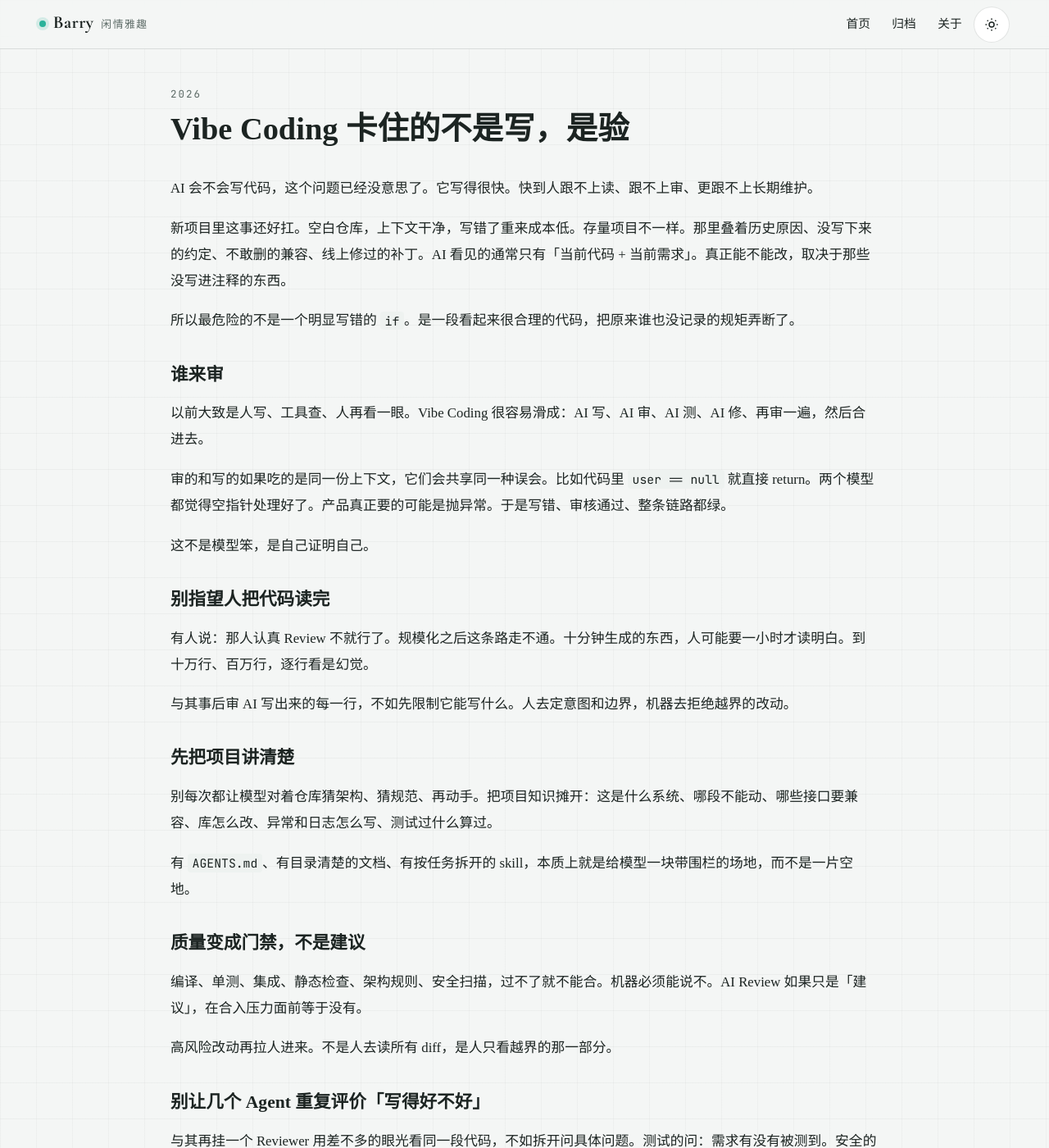
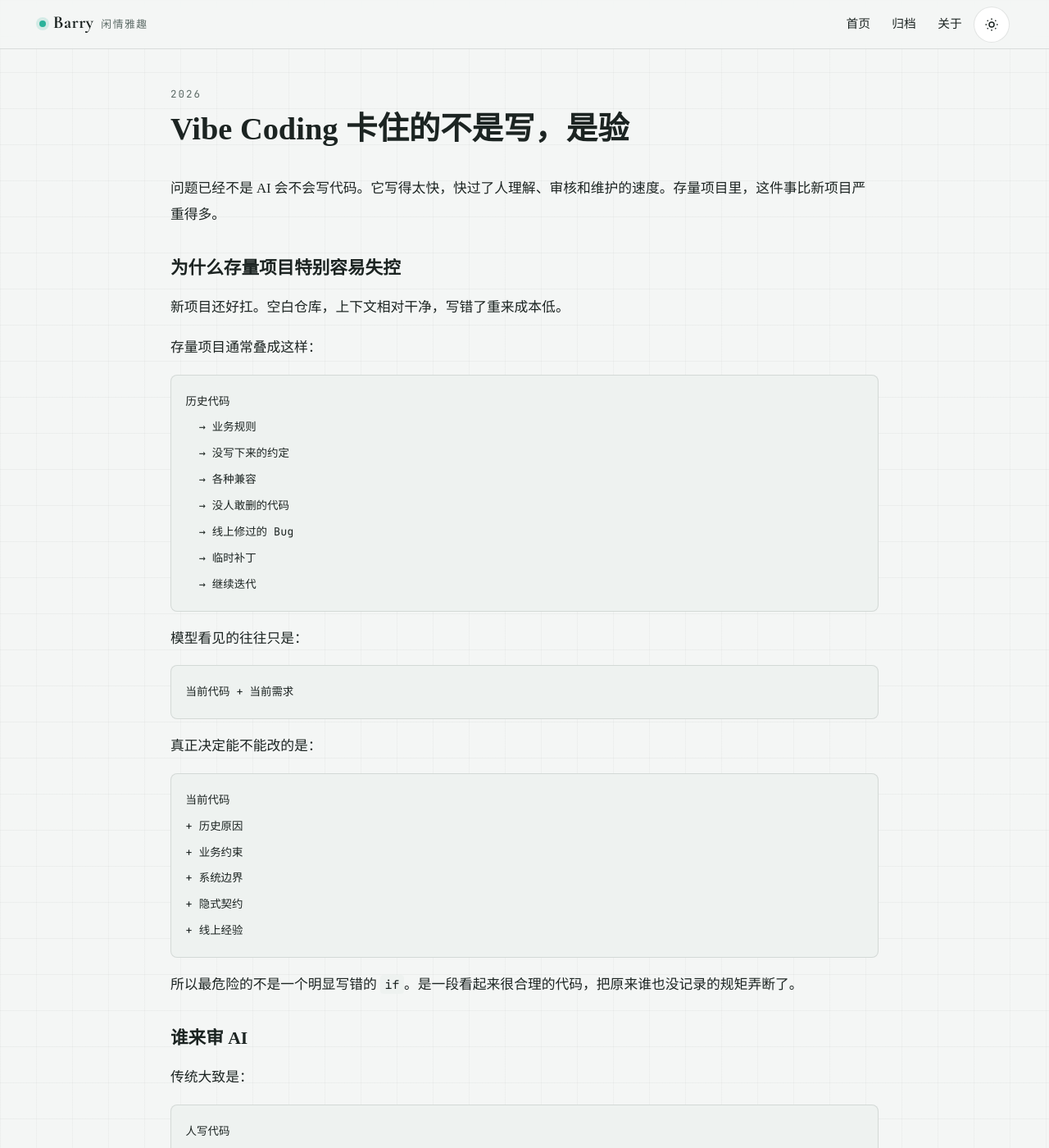
Before and after one commit to Barry04/Barry04.github.io, a Jekyll site: the page built from 2026/vibe-coding-bottleneck.md, in a window 1280 px wide and 1400 px high. Shown: the whole window at 82% size. Built offline with Jekyll 4.4.1, drawn with Linux system fonts in a browser that asks for light colours; comment, search, counter and statistics services are not loaded; some of the changed text lies outside the part shown.

Commit message:
Restore the full vibe-coding verification essay
The first cut was too short. Put back the layers, examples, and diagrams
in a blog voice.

SummerSec

````diff
--- a/2026/vibe-coding-bottleneck.md
+++ b/2026/vibe-coding-bottleneck.md
@@ -3,52 +3,232 @@
 title: Vibe Coding 卡住的不是写，是验
 ---
 
-AI 会不会写代码，这个问题已经没意思了。它写得很快。快到人跟不上读、跟不上审、更跟不上长期维护。
+问题已经不是 AI 会不会写代码。它写得太快，快过了人理解、审核和维护的速度。存量项目里，这件事比新项目严重得多。
 
-新项目里这事还好扛。空白仓库，上下文干净，写错了重来成本低。存量项目不一样。那里叠着历史原因、没写下来的约定、不敢删的兼容、线上修过的补丁。AI 看见的通常只有「当前代码 + 当前需求」。真正能不能改，取决于那些没写进注释的东西。
+## 为什么存量项目特别容易失控
+
+新项目还好扛。空白仓库，上下文相对干净，写错了重来成本低。
+
+存量项目通常叠成这样：
+
+```text
+历史代码
+  → 业务规则
+  → 没写下来的约定
+  → 各种兼容
+  → 没人敢删的代码
+  → 线上修过的 Bug
+  → 临时补丁
+  → 继续迭代
+```
+
+模型看见的往往只是：
+
+```text
+当前代码 + 当前需求
+```
+
+真正决定能不能改的是：
+
+```text
+当前代码
++ 历史原因
++ 业务约束
++ 系统边界
++ 隐式契约
++ 线上经验
+```
 
 所以最危险的不是一个明显写错的 `if`。是一段看起来很合理的代码，把原来谁也没记录的规矩弄断了。
 
-## 谁来审
+## 谁来审 AI
 
-以前大致是人写、工具查、人再看一眼。Vibe Coding 很容易滑成：AI 写、AI 审、AI 测、AI 修、再审一遍，然后合进去。
+传统大致是：
 
-审的和写的如果吃的是同一份上下文，它们会共享同一种误会。比如代码里 `user == null` 就直接 return。两个模型都觉得空指针处理好了。产品真正要的可能是抛异常。于是写错、审核通过、整条链路都绿。
+```text
+人写代码
+ → 工具辅助检查
+ → 人 Review
+ → 上线
+```
 
-这不是模型笨，是自己证明自己。
+Vibe Coding 之后很容易滑成：
 
-## 别指望人把代码读完
+```text
+AI 写
+ → AI Review
+ → AI 测
+ → AI 修
+ → AI 再 Review
+ → 上线
+```
 
-有人说：那人认真 Review 不就行了。规模化之后这条路走不通。十分钟生成的东西，人可能要一小时才读明白。到十万行、百万行，逐行看是幻觉。
+看起来很完整。但有个硬伤：写的和审的如果吃的是同一份上下文，它们会共享同一种误会。
 
-与其事后审 AI 写出来的每一行，不如先限制它能写什么。人去定意图和边界，机器去拒绝越界的改动。
+比如：
 
-## 先把项目讲清楚
+```java
+if (user == null) {
+    return;
+}
+```
 
-别每次都让模型对着仓库猜架构、猜规范、再动手。把项目知识摊开：这是什么系统、哪段不能动、哪些接口要兼容、库怎么改、异常和日志怎么写、测试过什么算过。
+写的那个说：空指针已经处理，没问题。审的那个说：确实处理了 null，代码安全。产品真正要的可能是：`user == null` 应该抛异常，而不是静默返回。
 
-有 `AGENTS.md`、有目录清楚的文档、有按任务拆开的 skill，本质上就是给模型一块带围栏的场地，而不是一片空地。
+于是写错、审核通过、整条链路都绿。这不是模型笨，是自己证明自己。认知闭环。
 
-## 质量变成门禁，不是建议
+## 加人盯代码，规模化不了
 
-编译、单测、集成、静态检查、架构规则、安全扫描，过不了就不能合。机器必须能说不。AI Review 如果只是「建议」，在合入压力面前等于没有。
+有人说：那人认真 Review 不就行了。
 
-高风险改动再拉人进来。不是人去读所有 diff，是人只看越界的那一部分。
+这个方案看起来负责，规模化能力其实很差。十分钟生成一千行，人可能要一小时才读明白。瓶颈重新回到人。到十万行、百万行、千万行，逐行看是幻觉。
 
-## 别让几个 Agent 重复评价「写得好不好」
+该改的不是「审得更勤」，而是：
 
-与其再挂一个 Reviewer 用差不多的眼光看同一段代码，不如拆开问具体问题。测试的问：需求有没有被测到。安全的问：有没有新风险。架构的问：有没有踩项目自己的规矩。数据库的问：变更能不能兼容。
+从「审核 AI 写出的代码」，变成「限制 AI 可以写出什么代码」。
+
+人去定意图和边界。机器去拒绝越界的改动。
+
+## 比较靠谱的五层
+
+可以把它想成：
+
+```text
+                 人
+                 │
+          定义意图 / 边界
+                 ↓
+             AI Coding
+                 ↓
+            自动化约束层
+        Test / Static / Policy
+                 ↓
+            独立验证 Agent
+                 ↓
+            Sandbox / CI
+                 ↓
+               Merge
+                 ↓
+            Production
+```
+
+核心就一句：不要让 AI 自己证明自己正确。
+
+### 第一层：先给它项目认知
+
+存量项目不能每次都让模型读代码、猜架构、猜规范、再动手。要把项目知识摊开。
+
+比如：
+
+```text
+AGENTS.md
+
+docs/
+├── architecture/
+├── business/
+├── conventions/
+├── database/
+├── deployment/
+└── risks/
+
+skills/
+├── add-api/
+├── modify-db/
+├── modify-cache/
+├── add-component/
+└── bug-fix/
+```
+
+让它先知道：这是什么系统、哪些地方不能动、哪些是核心路径、哪些接口要兼容、数据库怎么变更、缓存怎么用、异常和日志怎么写、测试过什么算过。
+
+这样才不是对着代码自由发挥，而是在一块带围栏的场地里编程。`AGENTS.md`、文档、按任务拆开的 skill，本质上就是这块场地。
+
+### 第二层：质量从建议变成门禁
+
+```text
+改代码
+ → 编译
+ → 单测
+ → 集成
+ → 静态分析
+ → 架构规则
+ → 安全扫描
+ → Diff 风险
+ → 过了才 Merge，不过就打回去修
+```
+
+最关键的是：机器必须能说不。
+
+违反规则、测试失败、架构违规，不允许合。高风险修改才拉人进来。AI Review 如果只是「建议」，在合入压力面前等于没有。
+
+### 第三层：别让几个 Agent 重复评价「写得好不好」
+
+不要再挂一个 Reviewer，用差不多的眼光看同一段代码。拆开，让它们回答不同的具体问题：
+
+```text
+              Coder
+                ↓
+     ┌──────────┼───────────┐
+  Test Agent  Security   Architecture
+                ↓
+             Evidence
+                ↓
+             Decision
+```
+
+- Test：需求有没有被测试证明？
+- Security：有没有引入安全风险？
+- Architecture：有没有违反项目自己的架构规则？
+- DB：数据库变更有没有兼容问题？
 
 问题越具体，越不容易一起瞎。
 
-还有一层更硬：外部事实。很多错只有跑起来才知道。改计价就拿历史订单回放，新旧结果对着看。这时不再是「模型觉得对」，而是「这批数据上结果对得上」。
+### 第四层：必须引入外部事实
 
-## 顺序也该倒过来
+AI Review 最大的问题是：它很容易用代码解释代码。很多错只有跑起来才知道。所以要有：
 
-需求进来，先分析影响面，再出修改计划和验证方案，先补测试，再改代码，跑验证，对比结果，最后才提交。也就是 Plan → Test → Code → Verify。不是先写一堆，再请人（或另一个模型）看一眼。
+```text
+Code → Run → Observe → Evidence
+```
 
-人的角色会往上走：定目标、定约束、定架构和风险边界。模型在边界里实现和举证。举证过不了，就不能当它做对了。
+改计价，不要只盯着 `calculatePrice()`。拿一千个历史订单回放，新旧结果对着看。这时不再是「模型觉得对」，而是「这批数据上结果对得上」。
 
-## 一句收住
+### 第五层：存量项目里，顺序该倒过来
 
-Vibe Coding 真正稀缺的不是生成，是验证。生成成本掉下去了，理解和验证的成本没有一起掉，存量系统就会迅速堆债。破局不是加人盯代码，而是约束、自动验证、彼此独立的检查，再加上高风险才进人工。谁能让模型在几十万、几百万行的老系统里持续改、还不失控，谁才把这件事做成了工程。
+不是需求来了就直接写。
+
+```text
+需求
+ → 分析影响范围
+ → 生成修改计划
+ → 生成验证方案
+ → 先写测试
+ → 再改代码
+ → 执行验证
+ → 对比结果
+ → 提交变更
+```
+
+也就是 **Plan → Test → Code → Verify**，不是 **Code → Review**。
+
+人的角色会往上走：定目标、定约束、定架构和风险边界。模型在边界里实现，并且拿出证据。证据过不了，就不能当它做对了。
+
+未来更成熟的 Coding Agent，也不该只是「帮我写代码」。它该带着项目上下文出变更计划，再编码，再验证，再过策略引擎，高风险才进人工门。人不再负责写每一行，也不再负责读每一行。
+
+## 收住
+
+Vibe Coding 真正稀缺的不是生成，是验证。生成成本掉下去了，理解和验证的成本没有一起掉，存量系统就会迅速堆债。
+
+破局不是加人盯 diff，而是工程约束、自动验证、彼此独立的检查，再加上高风险才进人工。让模型改代码必须提供可验证的证据，而不是让人去相信它。
+
+路径大概是：
+
+```text
+Vibe Coding
+  → AI Coding
+  → AI + Harness
+  → AI + Automated Verification
+  → AI Software Engineering
+```
+
+真正有竞争力的，不会是谁的模型写得最快。会逐渐变成：谁能让模型在几十万、几百万行的老系统里持续改，还不失控。这才是接下来 AI Coding 最大的工程机会。
````
